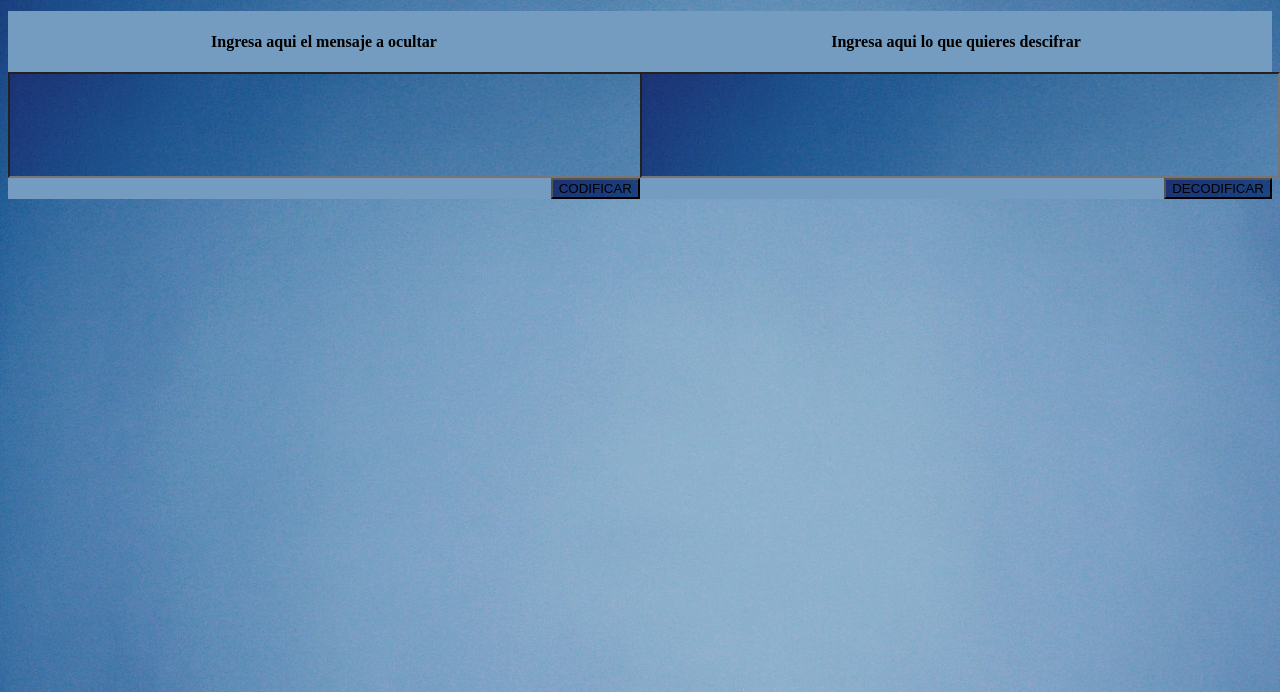
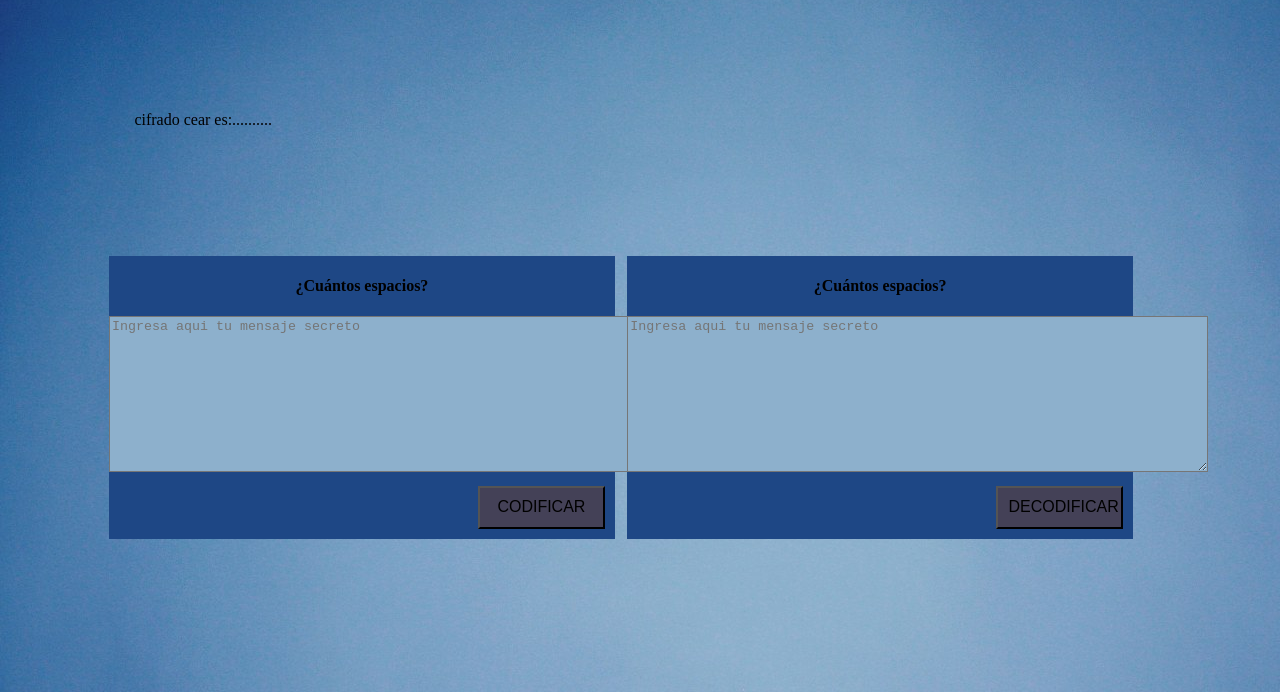
Before and after one commit to cindylopez1814/scl-2018-05-bc-core-am, a website with bundled scripts: page src/index.html in a window 1280 px wide. Shown: the part 108-800 px from the top of the page. Built offline with nearby package versions, Linux system fonts and the light colour scheme.

Commit message:
maquetado html y css primera vista

```diff
--- a/src/index.html
+++ b/src/index.html
@@ -11,13 +11,13 @@
   </header>
 
   <!-- Descripcion de la aplicacion -->
-  <p></p>
+  <p>cifrado cear es:..........</p>
 
   <!-- Espacio para codificar -->
   <section id="code">
-    <h4>Ingresa aqui el mensaje a ocultar</h4>
+    <h4>¿Cuántos espacios?</h4>
     <span></span>
-    <input class="txt-input" type="text">
+    <textarea cols="70" rows="10" placeholder="Ingresa aqui tu mensaje secreto" ></textarea>
     <div>
     <button id="button-cod" >CODIFICAR</button>
     </div>
@@ -25,9 +25,9 @@
 
   <!-- Espacio para decodificar -->
   <section id="decode">
-    <h4>Ingresa aqui lo que quieres descifrar</h4>
+    <h4>¿Cuántos espacios?</h4>
     <span></span>
-    <input class="txt-input" type="text">
+    <textarea cols="70" rows="10" placeholder="Ingresa aqui tu mensaje secreto" ></textarea>
     <div>
     <button id="button-deco">DECODIFICAR</button>
     </div>
--- a/src/style.css
+++ b/src/style.css
@@ -1,36 +1,50 @@
 /* Acá va tu código */
-* {
+body {
     background-image: url(../src/img/html-page-background-color-website-web-in-bloodbrothers-me.jpg)
 }
 
 header{
     text-align: center;
     font-size: x-large;
+    margin: 3%;
 }
 
 h4{
-    background: #749CC0;
+    background: #1E4785;
 }
 #code{
-    background: #749CC0;
+    background: #1E4785;
     text-align: center;
-    width: 50%;
+    width: 40%;
     float: left;
+    margin-left: 8%;
+    margin-right: 0.5%;
+
 }
 
-.txt-input{
-    width: 100%;
-    height: 100px;
-    content: 60%;
+textarea{
+  background: #8DB0CC;
 }
 
 #decode{
-    background: #749CC0;
+    background: #1E4785;
     text-align: center;
-    width: 50%;
+    width: 40%;
     float: left;
+    margin-right: 5%;
+    margin-left: 0.5%;
 }
 
 button{
+    font-size: 100%;
     float: right;
+    padding: 2%;
+    width: 25%;
+    background: rgb(68, 65, 87);
+    color:black;
+    margin: 2% 2% 2%;
 }
+
+p{
+    margin: 10%;
+}
```
